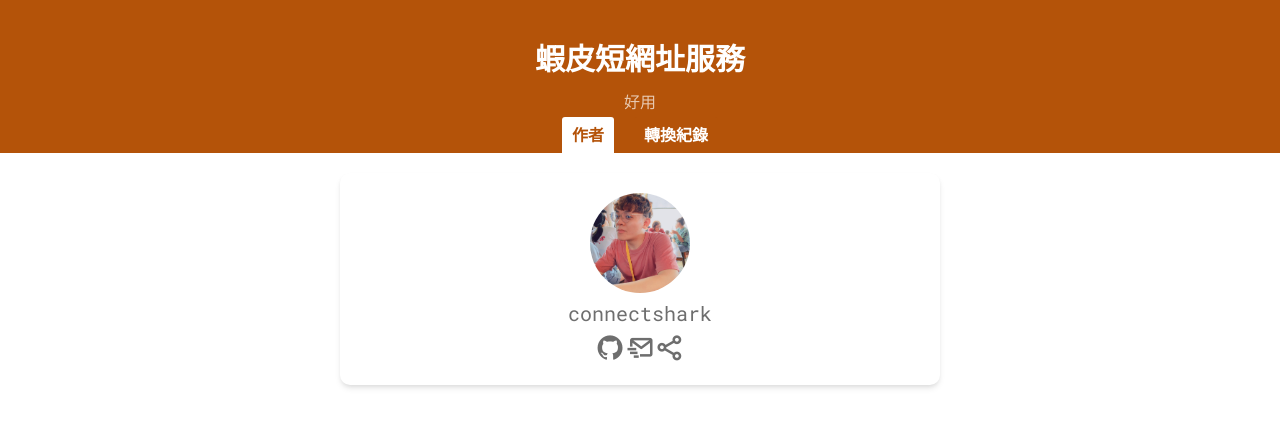
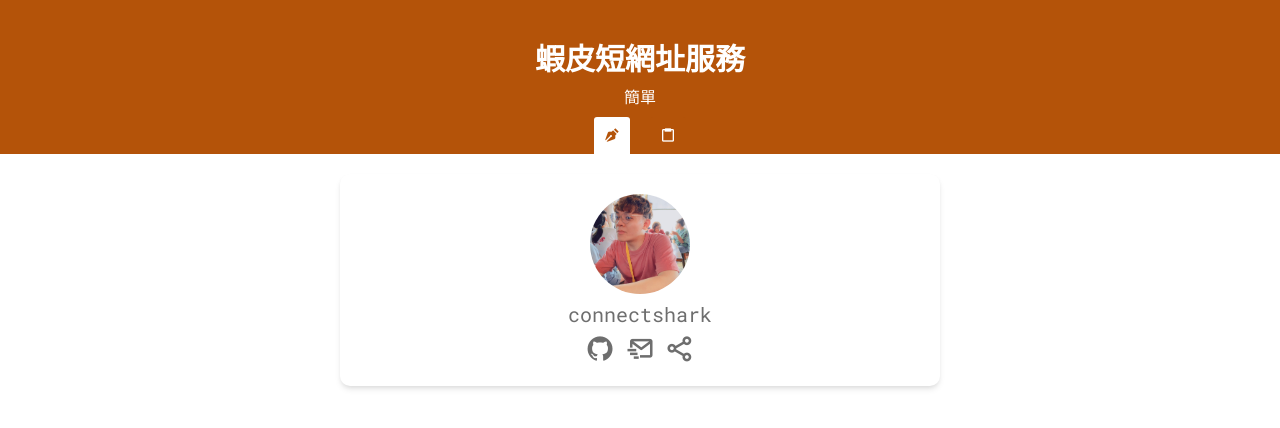
Before and after one commit to connectshark/shopee-short-link, a Vue app: page /about in a window 1280 px wide. Shown: the top 428 px of the page. Built offline with nearby package versions, Linux system fonts and the light colour scheme.

Commit message:
微調分頁樣式

```diff
--- a/index.html
+++ b/index.html
@@ -8,6 +8,7 @@
     <meta property="og:site_name" content="蝦皮短網址服務" />
     <meta property="og:type" content="website" />
     <meta property="og:title" content="蝦皮短網址" />
+    <meta property="og:image" content="https://i.imgur.com/5fva0GG.png" />
     <meta property="og:description" content="縮短所有蝦皮購物內的網址，同樣具有預覽連結和網址" />
     <meta property="og:url" content="https://i.imgur.com/iaJSsHS.jpg" />
     <meta name="description" content="縮短所有蝦皮購物內的網址，同樣具有預覽連結和網址">
--- a/src/components/banner.vue
+++ b/src/components/banner.vue
@@ -12,7 +12,9 @@
       <nav class="nav">
         <ul>
           <li v-for="item in navs" :key="item.url">
-            <router-link :to="item.url">{{item.name}}</router-link>
+            <router-link :to="item.url">
+              <i class='bx' :class="item.name"></i>
+            </router-link>
           </li>
         </ul>
       </nav>
@@ -43,11 +45,11 @@ export default {
       show,
       navs: [
         {
-          name: '作者',
+          name: 'bxs-pen',
           url: '/about'
         },
         {
-          name: '轉換紀錄',
+          name: 'bx-clipboard',
           url: '/record'
         }
       ]
--- a/src/views/about.vue
+++ b/src/views/about.vue
@@ -56,9 +56,11 @@ export default {
     @include box;
     .icons{
       text-align: center;
-      font-size: 30px;
       .icon{
+        font-size: 30px;
         color: $font;
+        margin: 0 5px;
+        transition: color .3s;
         &:hover{
           color: #333;
         }
```
